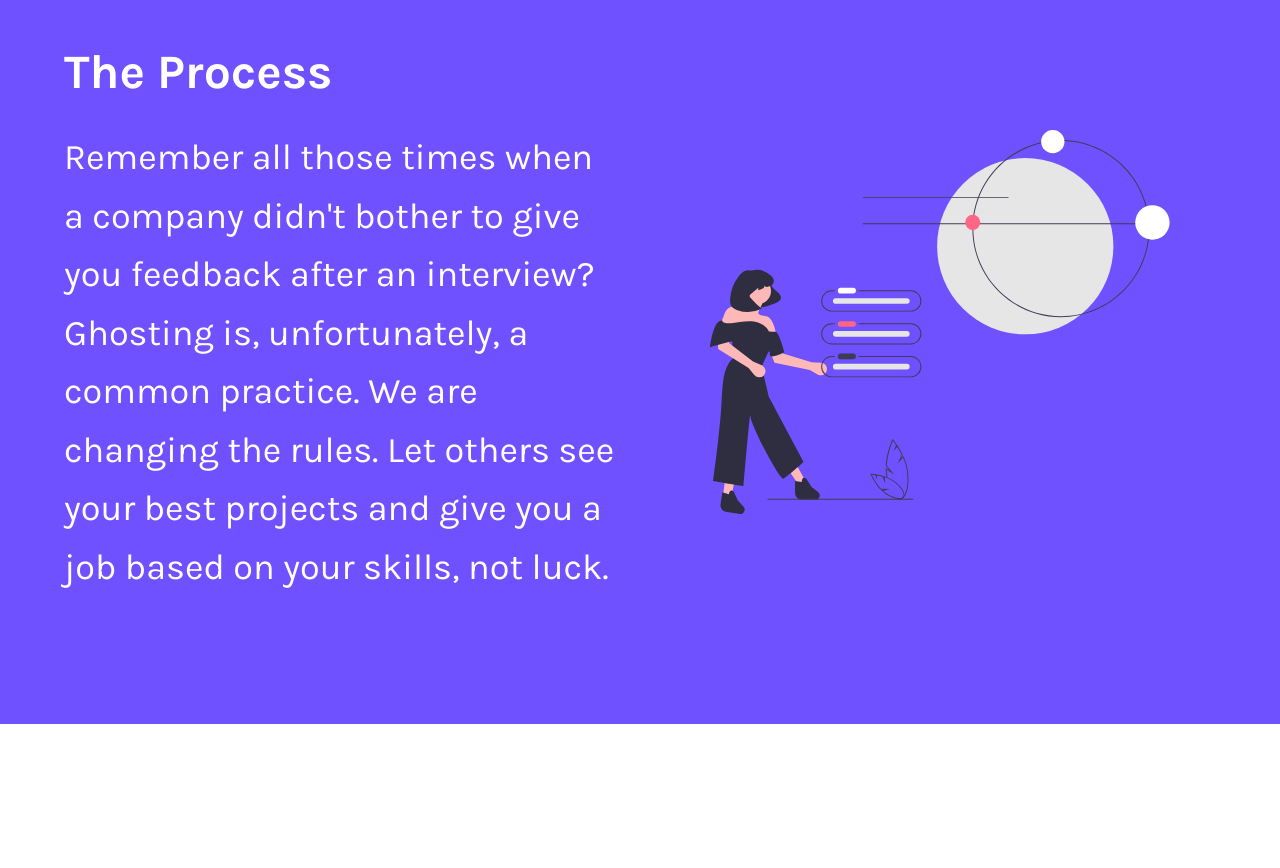
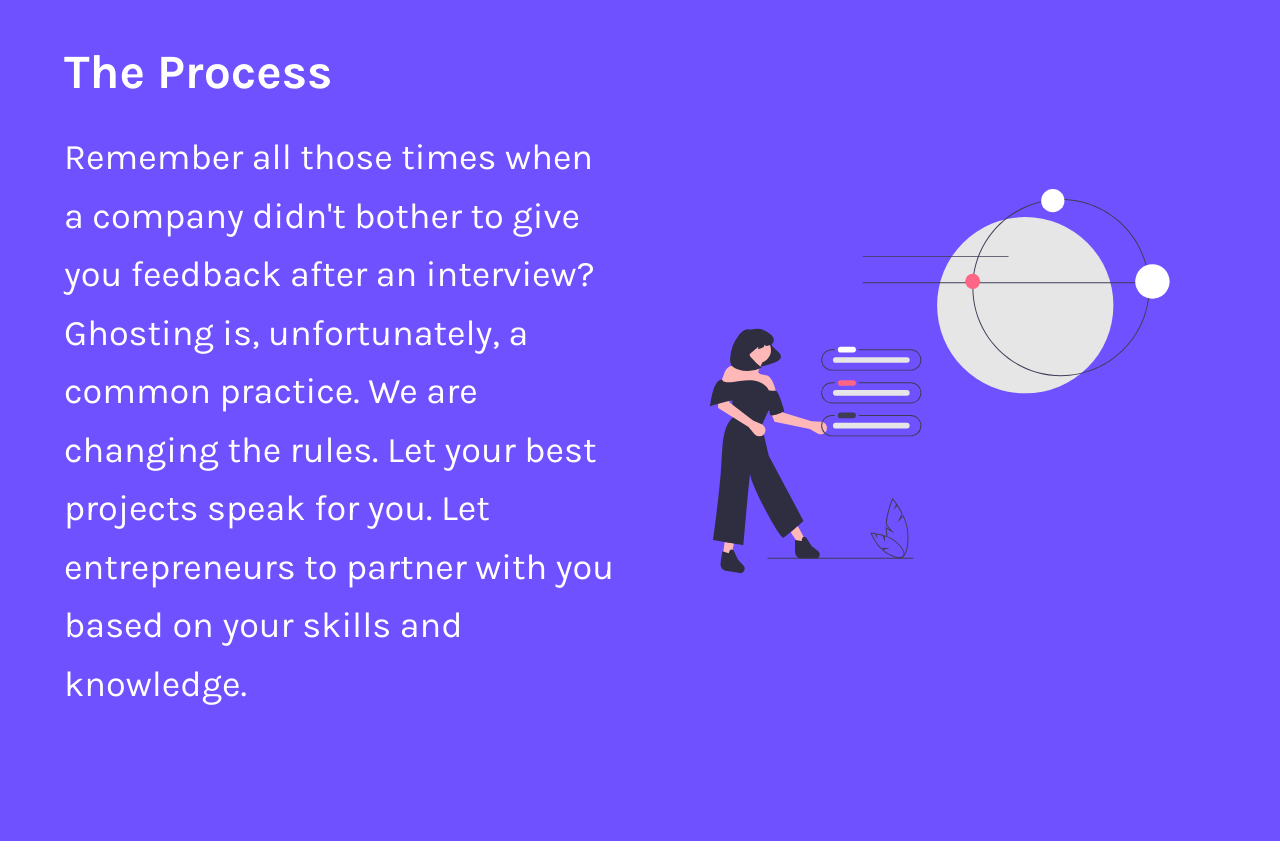
Before and after one commit to kosmonavta-adm/juniorjobs, a Next.js app: page / in a window 1280 px wide. Shown: the part 880-1748 px from the top of the page. Built offline with nearby package versions, Linux system fonts and the light colour scheme.

Commit message:
JJ-8: changed texts on landing page

```diff
--- a/src/app/page.tsx
+++ b/src/app/page.tsx
@@ -45,8 +45,9 @@ export default async function LandingPage() {
                     <h2 className="mb-8 w-fit text-5xl font-bold text-white">The Process</h2>
                     <p className="max-w-[40ch] text-2xl leading-relaxed text-white sm:text-3xl sm:leading-relaxed md:text-4xl md:leading-relaxed">
                         Remember all those times when a company didn&apos;t bother to give you feedback after an
-                        interview? Ghosting is, unfortunately, a common practice. We are changing the rules. Let others
-                        see your best projects and give you a job based on your skills, not luck.
+                        interview? Ghosting is, unfortunately, a common practice. We are changing the rules. Let your
+                        best projects speak for you. Let entrepreneurs to partner with you based on your skills and
+                        knowledge.
                     </p>
                 </div>
                 <UnThoughts className="mx-auto max-h-96 xl:h-96" />
```
